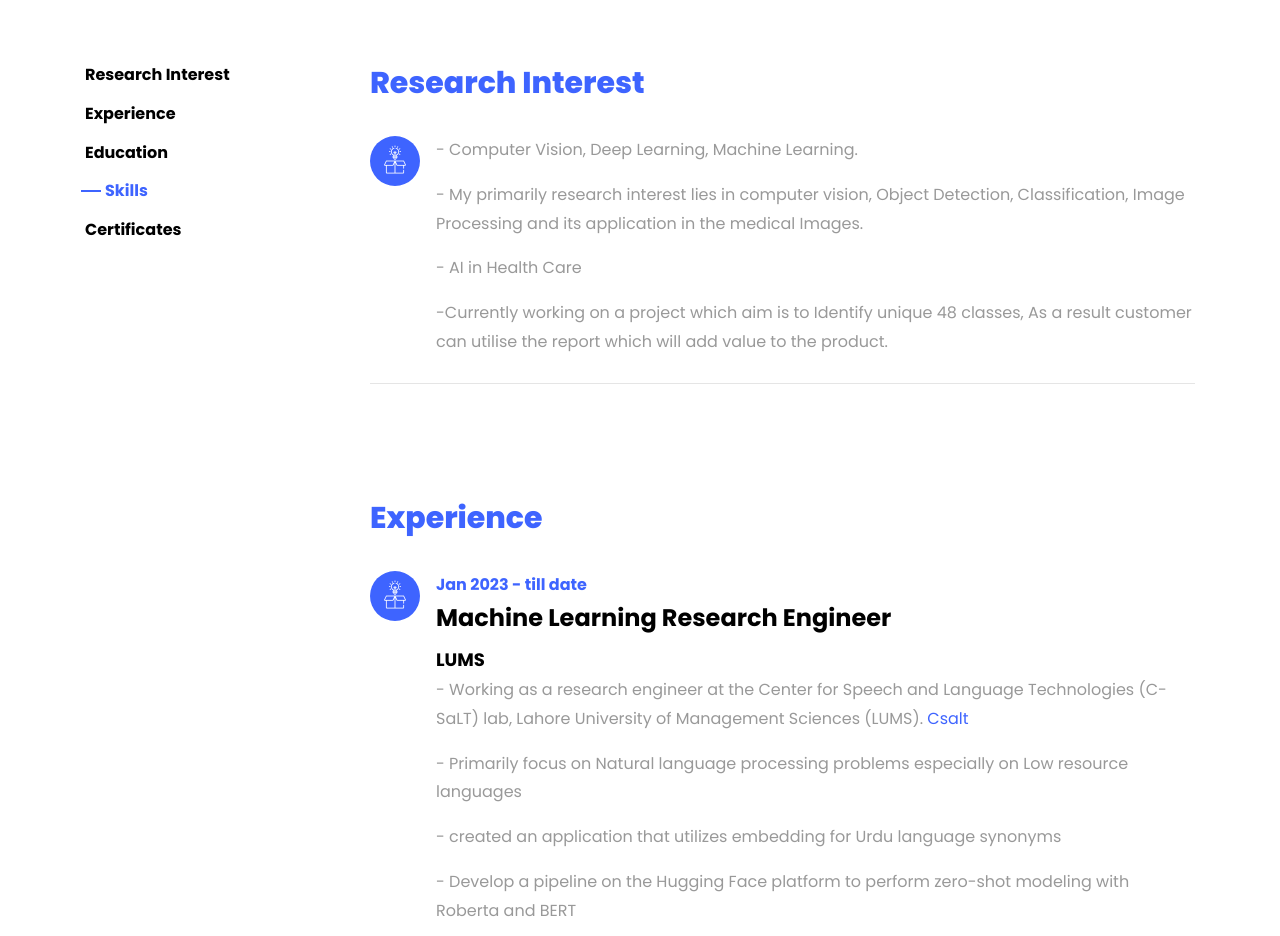
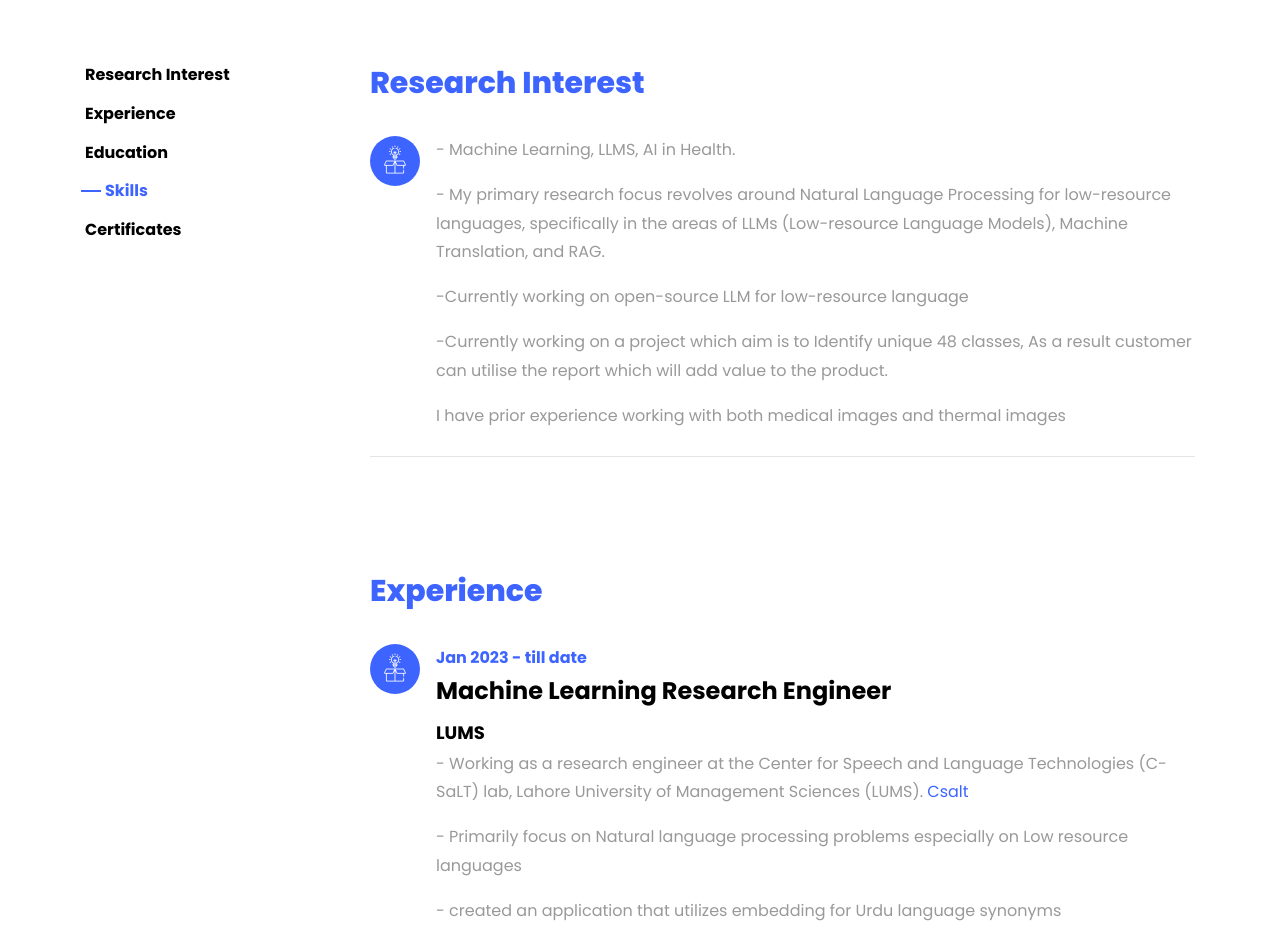
Before and after one commit to 106AbdulBasit/Portfolio, a plain HTML site: page index.html in a window 1280 px wide. Shown: the part 1360-2296 px from the top of the page. Drawn offline with Linux system fonts and the light colour scheme; files whose address does not match are found by name.

Commit message:
Update index.html
updating the research area

```diff
--- a/index.html
+++ b/index.html
@@ -129,12 +129,15 @@
 							  <div class="text pl-3">
 
 
-								  <p>- Computer Vision, Deep Learning, Machine Learning.</p>
-								  <p>- My primarily research  interest lies  in computer vision, Object Detection, Classification,
-									Image Processing and its application in the medical Images.</p>
-								  <p>- AI in Health Care </p>
+								  <p>- Machine Learning, LLMS, AI in Health.</p>
+								  <p>-
+My primary research focus revolves around Natural Language Processing for low-resource languages, specifically in the areas of LLMs (Low-resource Language Models),
+									  Machine Translation, and RAG.</p>
+								  <p>-Currently working on open-source LLM for low-resource language  </p>
 								  <p>-Currently working on a project which aim is to Identify unique 48 classes, As a
 									result customer can utilise the report which will add value to the product. </p>
+
+								  <p>I have prior experience working with both medical images and thermal images </p>
 							  </div>
 						  </div>
 						</div>
```
